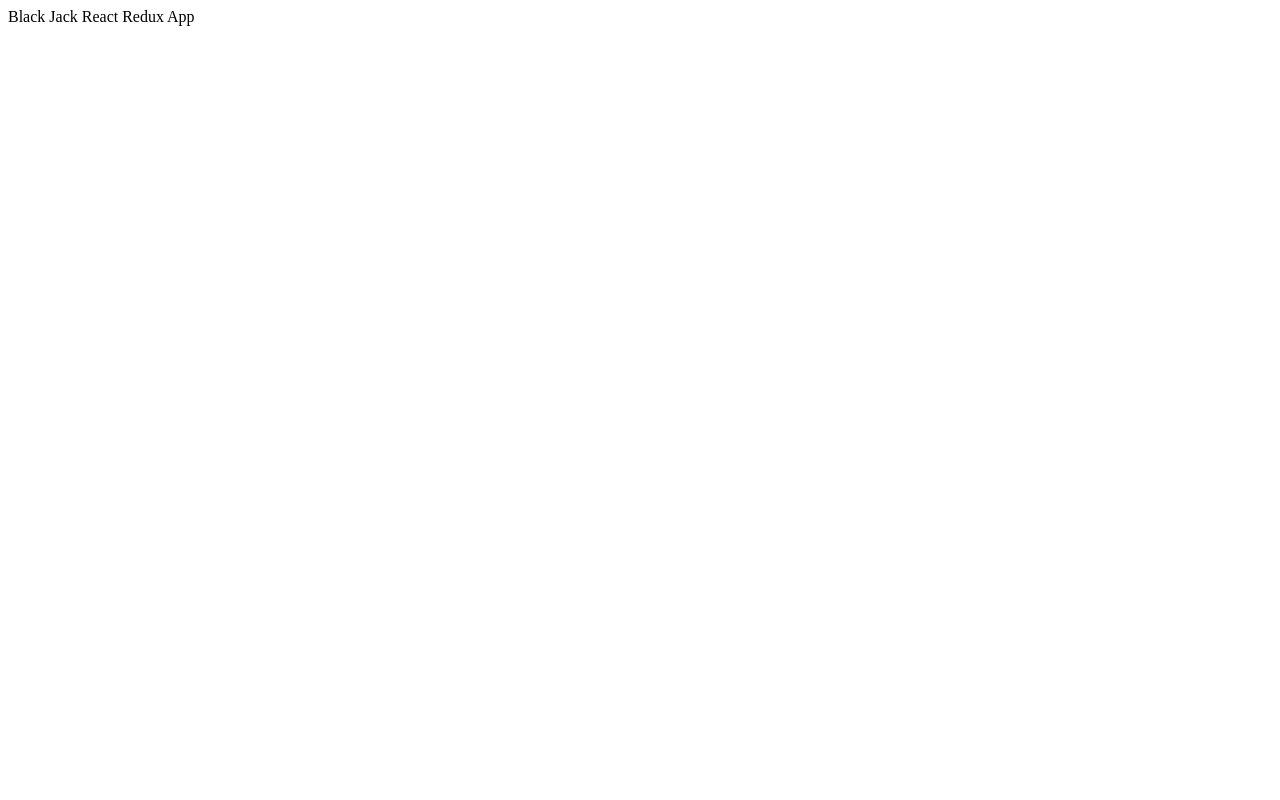
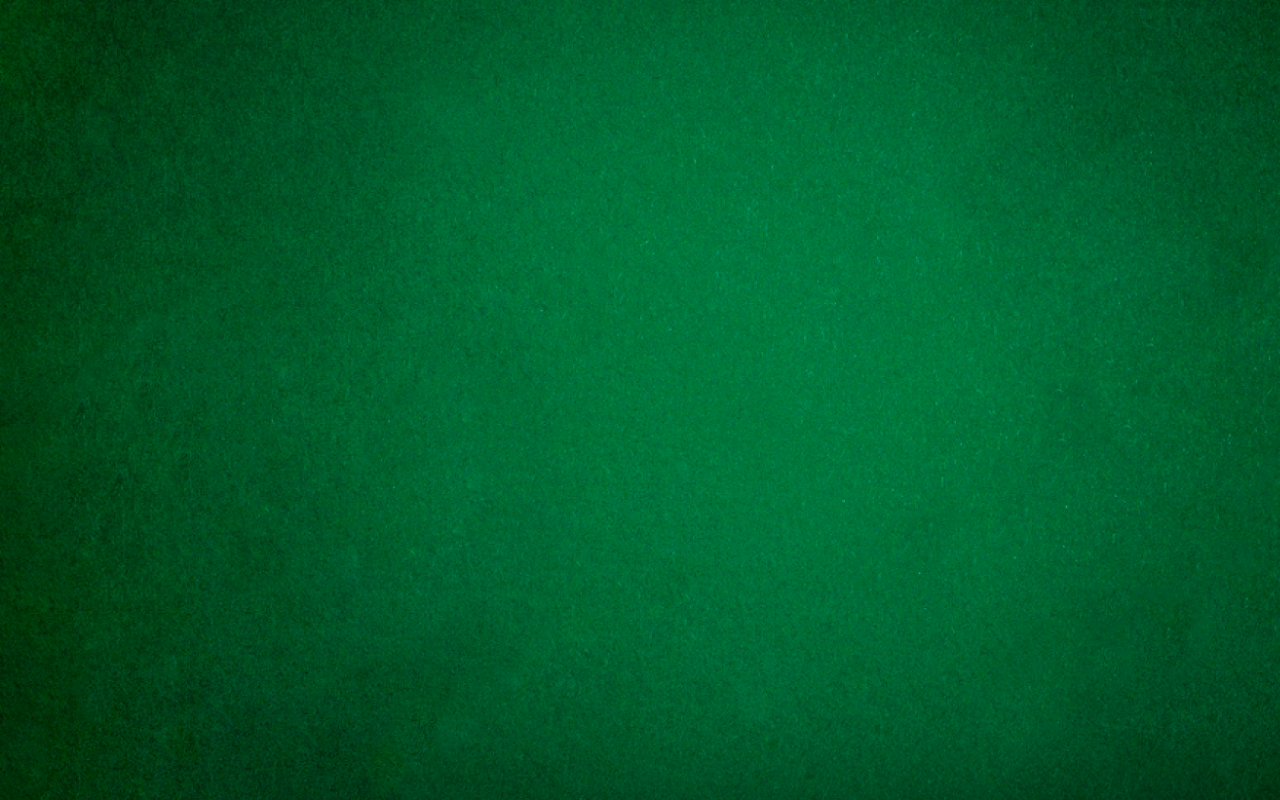
Before and after one commit to paulinakorpak/black-jack-react-redux, a React (Create React App) app: page / in a window 1280 px wide. Built offline with nearby package versions, Linux system fonts and the light colour scheme.

Commit message:
Add base view

```diff
--- a/src/App.js
+++ b/src/App.js
@@ -1,8 +1,9 @@
+import React from 'react';
+import Wrapper from './styles';
+
 function App() {
   return (
-    <div className="App">
-      Black Jack React Redux App
-    </div>
+    <Wrapper className="d-flex vh-100 w-100" />
   );
 }
 
--- /dev/null
+++ b/src/custom.scss
@@ -0,0 +1,6 @@
+$primary: #c9d0d4;
+$secondary: #070C0D;
+$info: #C5B358;
+$btn-focus-box-shadow: none;
+
+@import '../node_modules/bootstrap/scss/bootstrap';
--- a/src/index.js
+++ b/src/index.js
@@ -3,6 +3,8 @@ import ReactDOM from 'react-dom';
 import { Provider } from 'react-redux';
 import App from './App';
 import store from './app/store';
+import 'bootstrap/dist/css/bootstrap.min.css';
+import './custom.scss';
 
 ReactDOM.render(
   <React.StrictMode>
--- /dev/null
+++ b/src/styles.js
@@ -0,0 +1,8 @@
+import styled from 'styled-components';
+
+const Wrapper = styled.div`
+  background-image: url(assets/background.jpg);
+  background-size: cover;
+`;
+
+export default Wrapper;
```
Also changed, not shown: public/assets/background.jpg (added).
